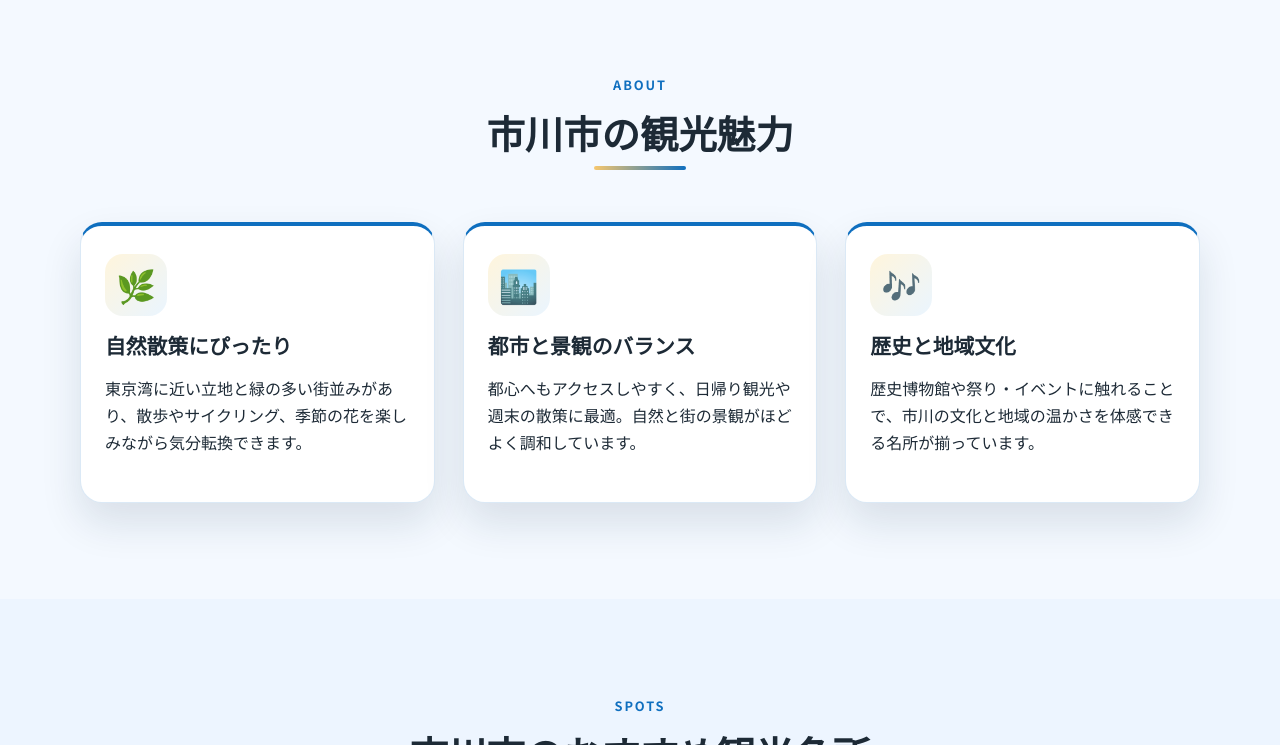
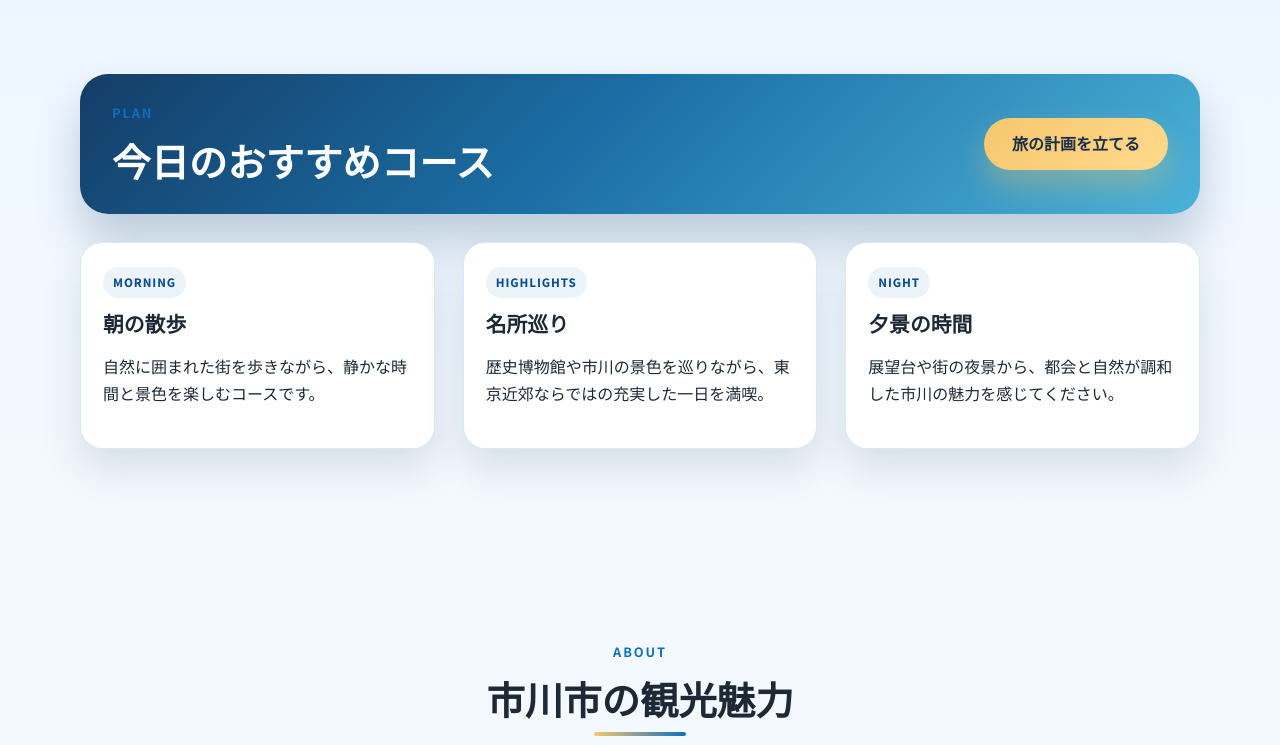
Before and after one commit to ick2522003-bot/urban-parakeet, a plain HTML site: page index.html in a window 1280 px wide. Shown: the part 797-1542 px from the top of the page. Drawn offline with Linux system fonts and the light colour scheme.

Commit message:
ワクワク

```diff
--- a/index.html
+++ b/index.html
@@ -48,6 +48,36 @@
           <div class="hero-actions">
             <a href="#about" class="btn btn-primary">市川市の魅力</a>
             <a href="#spots" class="btn btn-secondary">観光名所を見る</a>
+          </div>
+        </div>
+      </section>
+
+      <section class="section trip-showcase">
+        <div class="container">
+          <div class="trip-banner">
+            <div>
+              <p class="section-label">PLAN</p>
+              <h2>今日のおすすめコース</h2>
+            </div>
+            <a href="#spots" class="btn btn-primary">旅の計画を立てる</a>
+          </div>
+
+          <div class="trip-grid">
+            <article class="trip-card card">
+              <span class="trip-kicker">Morning</span>
+              <h3>朝の散歩</h3>
+              <p>自然に囲まれた街を歩きながら、静かな時間と景色を楽しむコースです。</p>
+            </article>
+            <article class="trip-card card trip-card-emphasis">
+              <span class="trip-kicker">Highlights</span>
+              <h3>名所巡り</h3>
+              <p>歴史博物館や市川の景色を巡りながら、東京近郊ならではの充実した一日を満喫。</p>
+            </article>
+            <article class="trip-card card">
+              <span class="trip-kicker">Night</span>
+              <h3>夕景の時間</h3>
+              <p>展望台や街の夜景から、都会と自然が調和した市川の魅力を感じてください。</p>
+            </article>
           </div>
         </div>
       </section>
--- a/styles.css
+++ b/styles.css
@@ -250,13 +250,62 @@ h3 {
 .features-grid,
 .spot-grid,
 .lifestyle-grid,
-.access-grid {
+.access-grid,
+.trip-grid {
   display: grid;
   gap: 28px;
 }
 
 .features-grid {
   grid-template-columns: repeat(3, minmax(0, 1fr));
+}
+
+.trip-showcase {
+  background: linear-gradient(180deg, rgba(234, 245, 255, 0.7), rgba(255, 255, 255, 0));
+}
+
+.trip-banner {
+  display: flex;
+  align-items: center;
+  justify-content: space-between;
+  gap: 24px;
+  padding: 28px 32px;
+  background: linear-gradient(135deg, #143d67, #1b6ea5 45%, #4bb2d8);
+  border-radius: 28px;
+  color: white;
+  box-shadow: 0 28px 45px rgba(9, 52, 89, 0.22);
+  margin-bottom: 28px;
+}
+
+.trip-banner h2 {
+  margin: 0;
+}
+
+.trip-grid {
+  grid-template-columns: repeat(3, minmax(0, 1fr));
+}
+
+.trip-card {
+  padding: 24px 22px;
+  background: linear-gradient(180deg, #ffffff, #f4fbff);
+}
+
+.trip-card-emphasis {
+  background: linear-gradient(135deg, #fffaf0, #f5fbff);
+  border-color: rgba(246, 199, 110, 0.45);
+}
+
+.trip-kicker {
+  display: inline-block;
+  margin-bottom: 12px;
+  padding: 6px 10px;
+  border-radius: 999px;
+  background: rgba(15, 111, 191, 0.08);
+  color: var(--primary-dark);
+  font-size: 0.72rem;
+  font-weight: 800;
+  letter-spacing: 0.08em;
+  text-transform: uppercase;
 }
 
 .card {
@@ -436,8 +485,14 @@ h3 {
   .features-grid,
   .spot-grid,
   .lifestyle-grid,
-  .access-grid {
+  .access-grid,
+  .trip-grid {
     grid-template-columns: 1fr 1fr;
+  }
+
+  .trip-banner {
+    flex-direction: column;
+    align-items: flex-start;
   }
 
   .main-nav {
@@ -462,8 +517,13 @@ h3 {
   .features-grid,
   .spot-grid,
   .lifestyle-grid,
-  .access-grid {
+  .access-grid,
+  .trip-grid {
     grid-template-columns: 1fr;
+  }
+
+  .trip-banner {
+    padding: 24px 20px;
   }
 
   .hero {
```
